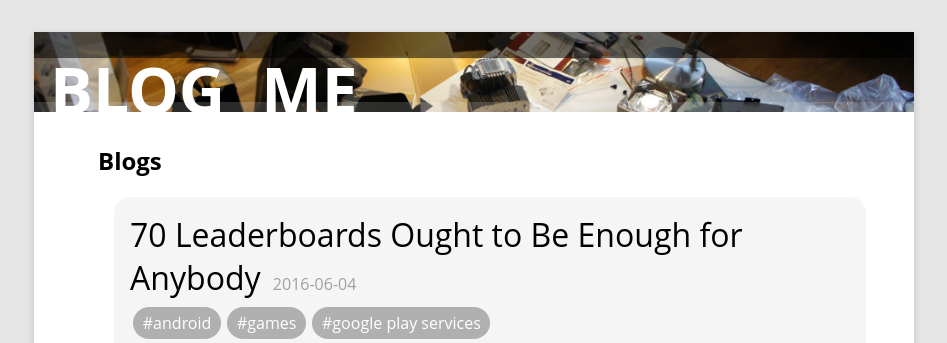
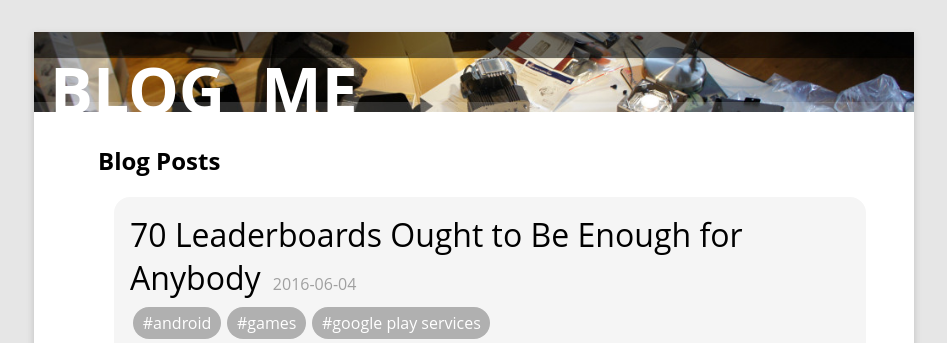
Before and after one commit to suikki/suikki.github.io, a Jekyll site: the page built from index.html, in a window 1280 px wide. Shown: the top 343 px of the page, without its empty margins (166-1113 px from the left). Built offline with Jekyll 4.4.1, drawn with Linux system fonts in a browser that asks for light colours.

Commit message:
Minor text wording change.

```diff
--- a/index.html
+++ b/index.html
@@ -4,7 +4,7 @@ title: Suikki - Blog
 ---
 
 <div id="home">
-	<h2>Blogs</h2>
+	<h2>Blog Posts</h2>
 
 	<ul class="post_list">
 	{% for post in site.posts %}
```
